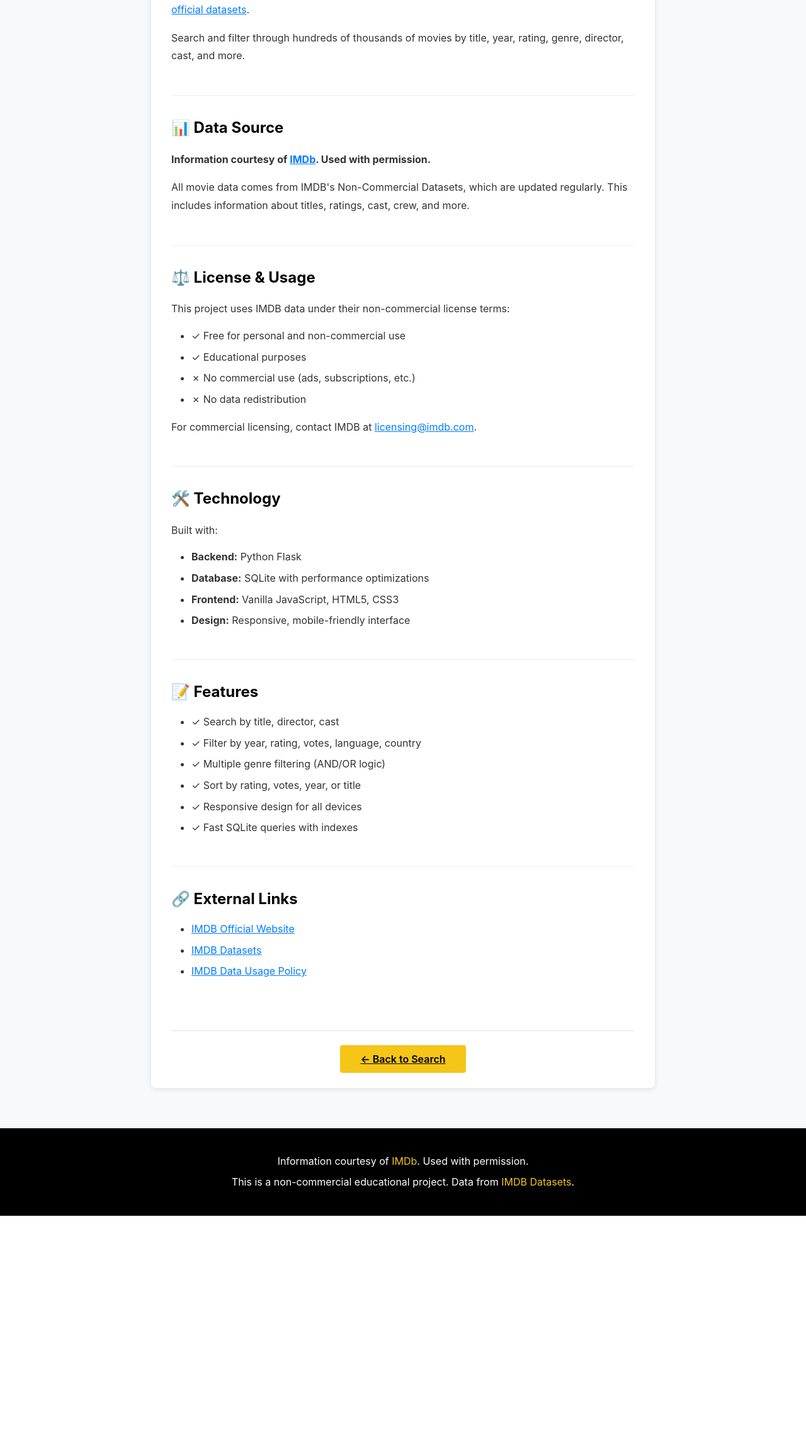
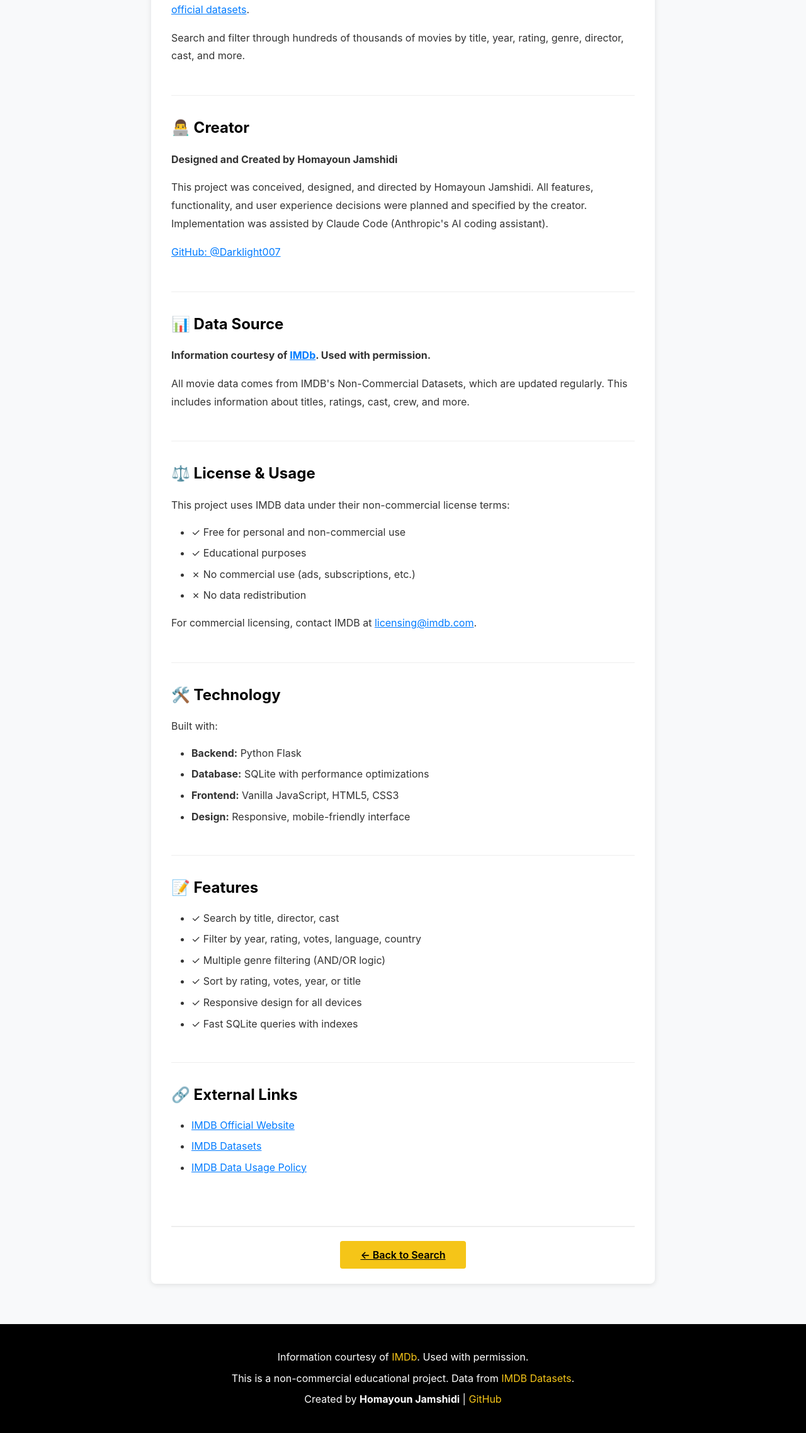
Before and after one commit to Darklight007/imdb-movie-browser, a Flask app: page /about in a window 1280 px wide. Shown: the part 268-2544 px from the top of the page at 63% size. Before the commit the page ends 2199 px from the top, so only its background shows below. Run offline with Flask 3, Linux system fonts and the light colour scheme; parts of the project's set-up code (start-up, migrations or seed data) failed here and were passed over.

Commit message:
Add creator credit: Homayoun Jamshidi

```diff
--- a/templates/about.html
+++ b/templates/about.html
@@ -14,6 +14,21 @@
         </p>
         <p>
             Search and filter through hundreds of thousands of movies by title, year, rating, genre, director, cast, and more.
+        </p>
+    </section>
+
+    <section class="about-section">
+        <h2>👨‍💻 Creator</h2>
+        <p>
+            <strong>Designed and Created by Homayoun Jamshidi</strong>
+        </p>
+        <p>
+            This project was conceived, designed, and directed by Homayoun Jamshidi.
+            All features, functionality, and user experience decisions were planned and specified by the creator.
+            Implementation was assisted by Claude Code (Anthropic's AI coding assistant).
+        </p>
+        <p>
+            <a href="https://github.com/Darklight007" target="_blank">GitHub: @Darklight007</a>
         </p>
     </section>
 
--- a/templates/base.html
+++ b/templates/base.html
@@ -30,6 +30,7 @@
         <div class="container">
             <p>Information courtesy of <a href="https://www.imdb.com" target="_blank">IMDb</a>. Used with permission.</p>
             <p>This is a non-commercial educational project. Data from <a href="https://developer.imdb.com/non-commercial-datasets/" target="_blank">IMDB Datasets</a>.</p>
+            <p>Created by <strong>Homayoun Jamshidi</strong> | <a href="https://github.com/Darklight007" target="_blank">GitHub</a></p>
         </div>
     </footer>
 
```
Also changed, not shown: README.md.
